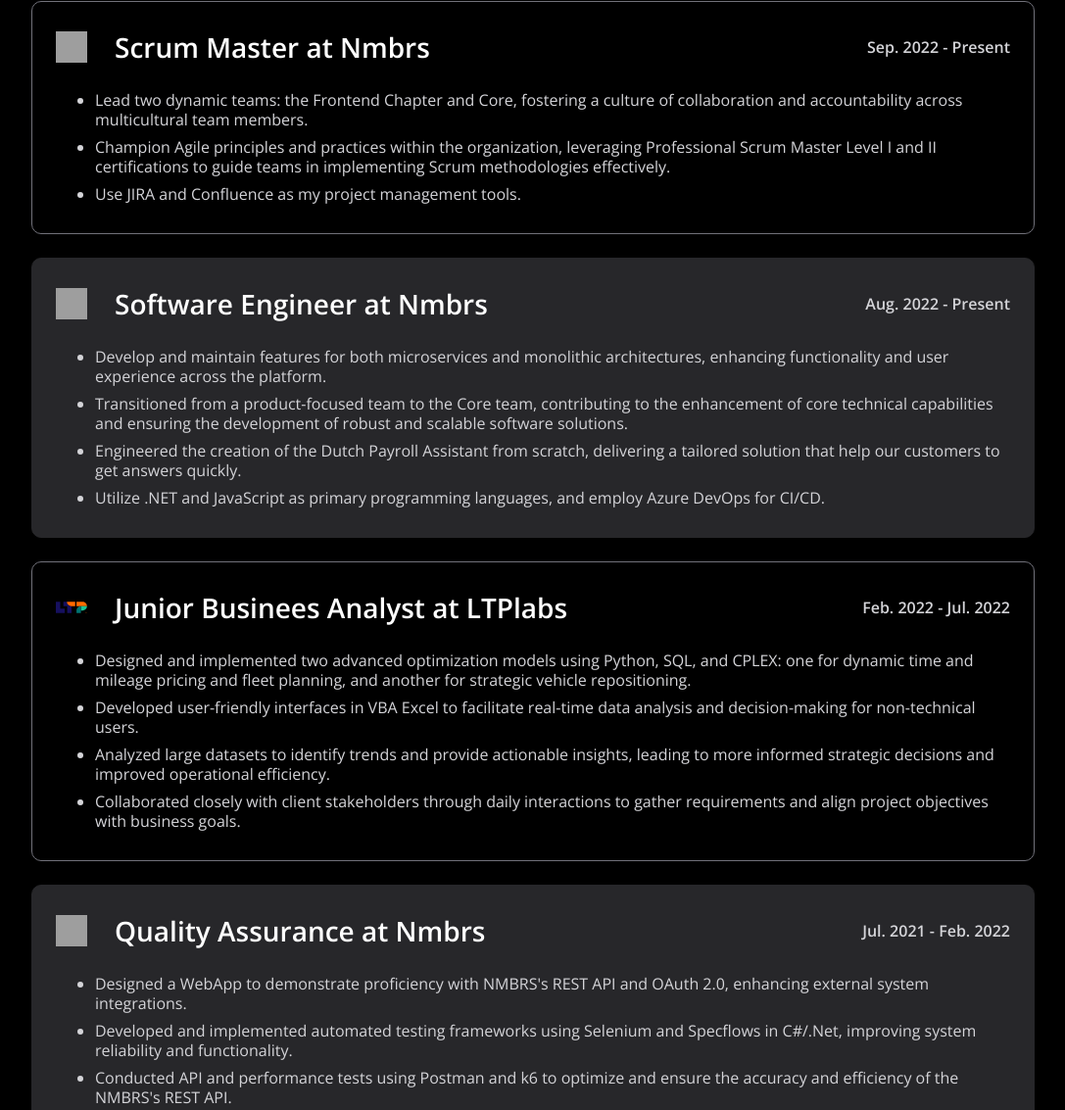
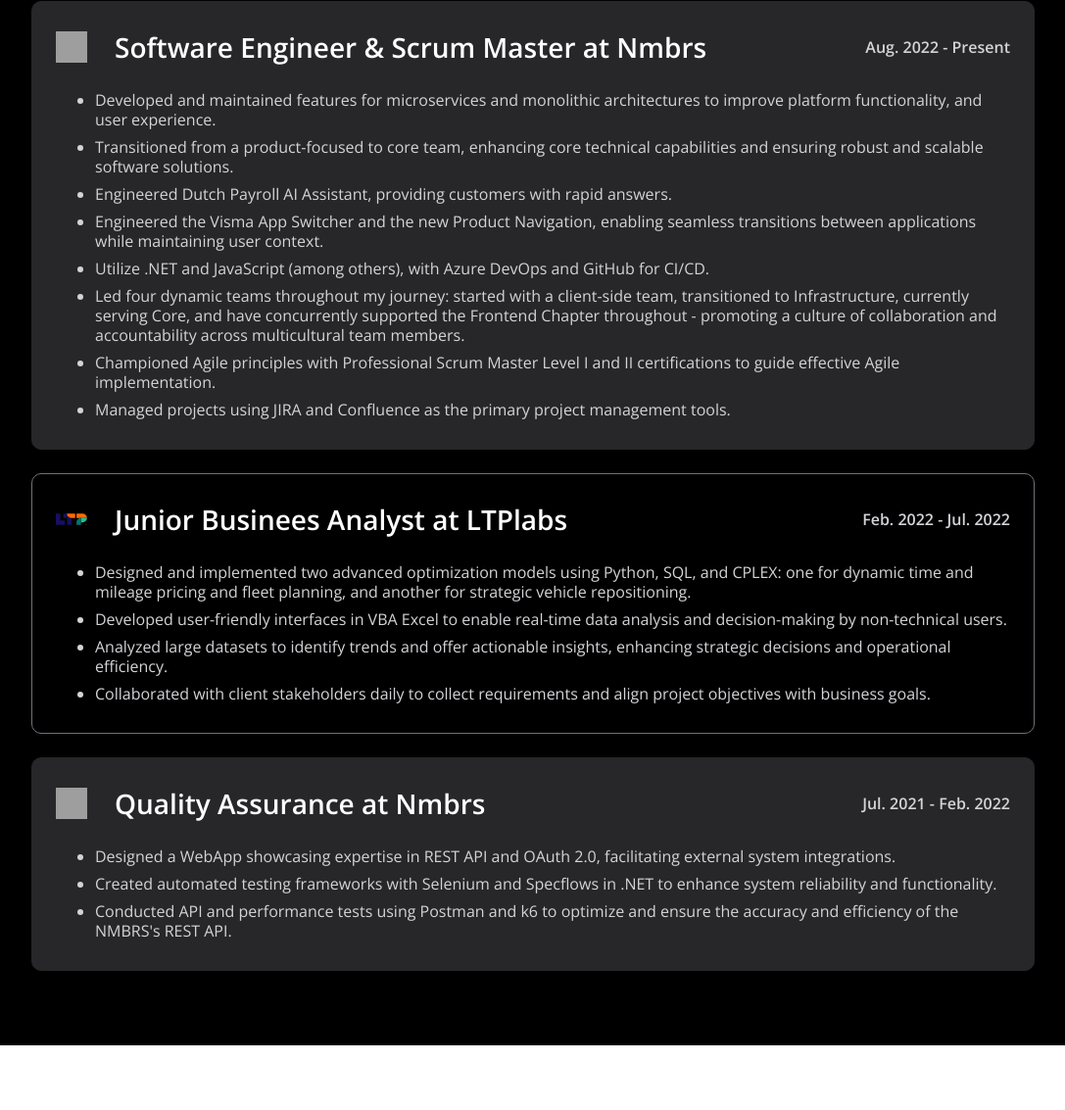
Before and after one commit to gppinheiro/gppinheiro.github.io, a website: page about-me.html in a window 1280 px wide. Shown: the part 1084-2217 px from the top of the page at 98% size, without its empty margins (96-1183 px from the left). Drawn offline with nearby package versions, Linux system fonts and the light colour scheme.

Commit message:
Finish About Me page

```diff
--- a/about-me.html
+++ b/about-me.html
@@ -51,27 +51,20 @@
     <section id="experience" class="cards">
         <custom-typography type="title" weight="extra-bold">Experience</custom-typography>
         <custom-experience
-            logoUrl="https://applogo.connect.visma.com/v1.0/vismanmbrs"
-            title="Scrum Master at Nmbrs"
-            date="Sep. 2022 - Present"
-        >
-            <ul>
-                <li>Lead two dynamic teams: the Frontend Chapter and Core, fostering a culture of collaboration and accountability across multicultural team members.</li>
-                <li>Champion Agile principles and practices within the organization, leveraging Professional Scrum Master Level I and II certifications to guide teams in implementing Scrum methodologies effectively.</li>
-                <li>Use JIRA and Confluence as my project management tools.</li>
-            </ul>
-        </custom-experience>
-        <custom-experience
             mode="light"
             logoUrl="https://applogo.connect.visma.com/v1.0/vismanmbrs"
-            title="Software Engineer at Nmbrs"
+            title="Software Engineer & Scrum Master at Nmbrs"
             date="Aug. 2022 - Present"
         >
             <ul>
-                <li>Develop and maintain features for both microservices and monolithic architectures, enhancing functionality and user experience across the platform.</li>
-                <li>Transitioned from a product-focused team to the Core team, contributing to the enhancement of core technical capabilities and ensuring the development of robust and scalable software solutions.</li>
-                <li>Engineered the creation of the Dutch Payroll Assistant from scratch, delivering a tailored solution that help our customers to get answers quickly.</li>
-                <li>Utilize .NET and JavaScript as primary programming languages, and employ Azure DevOps for CI/CD.</li>
+                <li>Developed and maintained features for microservices and monolithic architectures to improve platform functionality, and user experience.</li>
+                <li>Transitioned from a product-focused to core team, enhancing core technical capabilities and ensuring robust and scalable software solutions.</li>
+                <li>Engineered Dutch Payroll AI Assistant, providing customers with rapid answers.</li>
+                <li>Engineered the Visma App Switcher and the new Product Navigation, enabling seamless transitions between applications while maintaining user context.</li>
+                <li>Utilize .NET and JavaScript (among others), with Azure DevOps and GitHub for CI/CD.</li>
+                <li>Led four dynamic teams throughout my journey: started with a client-side team, transitioned to Infrastructure, currently serving Core, and have concurrently supported the Frontend Chapter throughout - promoting a culture of collaboration and accountability across multicultural team members.</li>
+                <li>Championed Agile principles with Professional Scrum Master Level I and II certifications to guide effective Agile implementation.</li>
+                <li>Managed projects using JIRA and Confluence as the primary project management tools.</li>
             </ul>
         </custom-experience>
         <custom-experience
@@ -81,9 +74,9 @@
         >
             <ul>
                 <li>Designed and implemented two advanced optimization models using Python, SQL, and CPLEX: one for dynamic time and mileage pricing and fleet planning, and another for strategic vehicle repositioning.</li>
-                <li>Developed user-friendly interfaces in VBA Excel to facilitate real-time data analysis and decision-making for non-technical users.</li>
-                <li>Analyzed large datasets to identify trends and provide actionable insights, leading to more informed strategic decisions and improved operational efficiency.</li>
-                <li>Collaborated closely with client stakeholders through daily interactions to gather requirements and align project objectives with business goals.</li>
+                <li>Developed user-friendly interfaces in VBA Excel to enable real-time data analysis and decision-making by non-technical users.</li>
+                <li>Analyzed large datasets to identify trends and offer actionable insights, enhancing strategic decisions and operational efficiency.</li>
+                <li>Collaborated with client stakeholders daily to collect requirements and align project objectives with business goals.</li>
             </ul>
         </custom-experience>
         <custom-experience
@@ -93,8 +86,8 @@
             date="Jul. 2021 - Feb. 2022"
         >
             <ul>
-                <li>Designed a WebApp to demonstrate proficiency with NMBRS's REST API and OAuth 2.0, enhancing external system integrations.</li>
-                <li>Developed and implemented automated testing frameworks using Selenium and Specflows in C#/.Net, improving system reliability and functionality.</li>
+                <li>Designed a WebApp showcasing expertise in REST API and OAuth 2.0, facilitating external system integrations.</li>
+                <li>Created automated testing frameworks with Selenium and Specflows in .NET to enhance system reliability and functionality.</li>
                 <li>Conducted API and performance tests using Postman and k6 to optimize and ensure the accuracy and efficiency of the NMBRS's REST API.</li>
             </ul>
         </custom-experience>
```
Also changed, not shown: dist/index.js.
